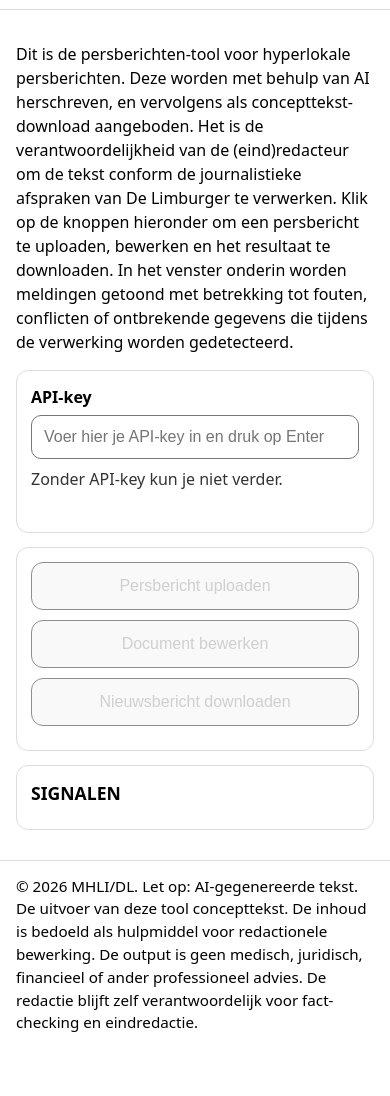
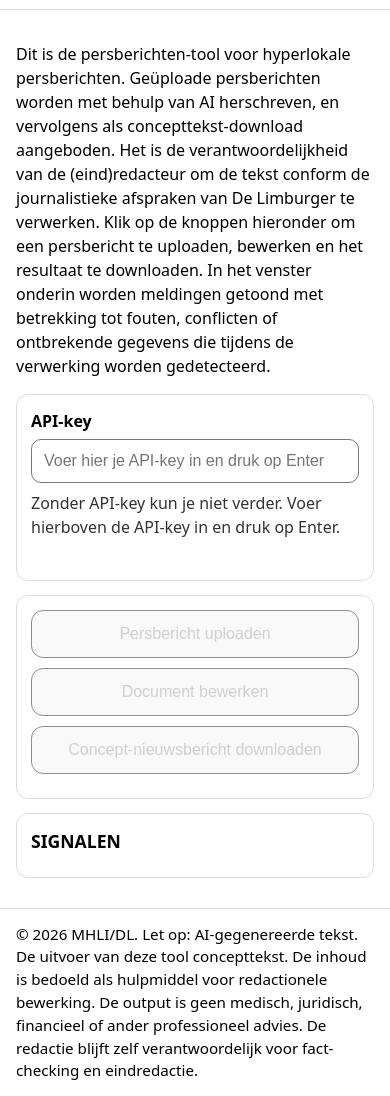
Before and after one commit to torstenfaruhn/via-persberichten-tool, a website: page public/index.html in a window 390 px wide. Shown: the part 159-1255 px from the top of the page. Before the commit the page ends 1207 px from the top, so only its background shows below. Drawn offline with Linux system fonts and the light colour scheme.

Commit message:
Update index.html

```diff
--- a/public/index.html
+++ b/public/index.html
@@ -8,48 +8,59 @@
   </head>
   <body>
     <a class="skiplink" href="#main">Ga naar inhoud</a>
+
     <header class="header">
       <div class="header__left">
-        <img src="/assets/Logo-VIA-De-Limburger.png" alt="Logo VIA De Limburger" class="header__logo" />
+        <img
+          src="/assets/Logo-VIA-De-Limburger.png"
+          alt="Logo VIA De Limburger"
+          class="header__logo"
+        />
       </div>
+
       <div class="header__center">
         <h1 class="header__title">VIA Persberichten-tool</h1>
       </div>
+
       <div class="header__right" aria-hidden="true"></div>
     </header>
 
     <main id="main" class="container">
       <section class="intro" aria-label="Uitleg">
-        <p>
-          Dit is de persberichten-tool voor hyperlokale persberichten. Deze worden met behulp van AI
-          herschreven, en vervolgens als concepttekst-download aangeboden. Het is de
-          verantwoordelijkheid van de (eind)redacteur om de tekst conform de journalistieke afspraken
-          van De Limburger te verwerken. Klik op de knoppen hieronder om een persbericht te uploaden,
-          bewerken en het resultaat te downloaden. In het venster onderin worden meldingen getoond
-          met betrekking tot fouten, conflicten of ontbrekende gegevens die tijdens de verwerking
-          worden gedetecteerd.
+        <p class="intro__text">
+          Dit is de persberichten-tool voor hyperlokale persberichten. Geüploade persberichten worden met behulp van AI herschreven, en vervolgens als concepttekst-download aangeboden. Het is de verantwoordelijkheid van de (eind)redacteur om de tekst conform de journalistieke afspraken
+          van De Limburger te verwerken.
+          Klik op de knoppen hieronder om een persbericht te uploaden, bewerken en het resultaat te downloaden.
+          In het venster onderin worden meldingen getoond met betrekking tot fouten, conflicten of ontbrekende gegevens die tijdens de verwerking worden gedetecteerd.
         </p>
       </section>
 
       <section class="panel" aria-label="Stap 1 API-key">
         <label class="label" for="apiKey">API-key</label>
-        <input id="apiKey" class="input" type="password" inputmode="text" autocomplete="off"
-          placeholder="Voer hier je API-key in en druk op Enter" />
-        <p class="help">Zonder API-key kun je niet verder.</p>
+        <input
+          id="apiKey"
+          class="input"
+          type="password"
+          inputmode="text"
+          autocomplete="off"
+          placeholder="Voer hier je API-key in en druk op Enter"
+        />
+        <p class="help">Zonder API-key kun je niet verder. Voer hierboven de API-key in en druk op Enter.</p>
         <p class="error" id="apiKeyError" role="status" aria-live="polite"></p>
       </section>
 
       <section class="panel" aria-label="Acties">
-        <div class="actions">
+        <div class="actions actions--center">
           <input id="fileInput" type="file" accept=".txt,.docx,.pdf" hidden />
           <button id="btnUpload" class="btn" type="button" disabled>Persbericht uploaden</button>
           <button id="btnProcess" class="btn" type="button" disabled>Document bewerken</button>
-          <button id="btnDownload" class="btn" type="button" disabled>Nieuwsbericht downloaden</button>
+          <button id="btnDownload" class="btn" type="button" disabled>Concept-nieuwsbericht downloaden</button>
         </div>
-        <div class="meta" id="fileMeta" aria-live="polite"></div>
+
+        <div class="meta meta--center" id="fileMeta" aria-live="polite"></div>
       </section>
 
-      <section class="panel signals" aria-label="Signalen">
+      <section class="panel signals signals--center" aria-label="Signalen">
         <h2 class="signals__title">SIGNALEN</h2>
         <ul class="signals__list" id="signalsList"></ul>
         <div class="signals__tech" id="techHelp" hidden>
@@ -60,11 +71,13 @@
 
     <div id="snackbar" class="snackbar" role="status" aria-live="polite" aria-hidden="true">Bezig…</div>
 
-    <footer class="footer">
-      © 2026 MHLI/DL. Let op: AI-gegenereerde tekst. De uitvoer van deze tool concepttekst. De inhoud
-      is bedoeld als hulpmiddel voor redactionele bewerking. De output is geen medisch, juridisch,
-      financieel of ander professioneel advies. De redactie blijft zelf verantwoordelijk voor
-      fact-checking en eindredactie.
+    <footer class="footer footer--center">
+      <div class="footer__inner">
+        © 2026 MHLI/DL. Let op: AI-gegenereerde tekst. De uitvoer van deze tool concepttekst. De inhoud
+        is bedoeld als hulpmiddel voor redactionele bewerking. De output is geen medisch, juridisch,
+        financieel of ander professioneel advies. De redactie blijft zelf verantwoordelijk voor
+        fact-checking en eindredactie.
+      </div>
     </footer>
 
     <script src="/app.js"></script>
```
